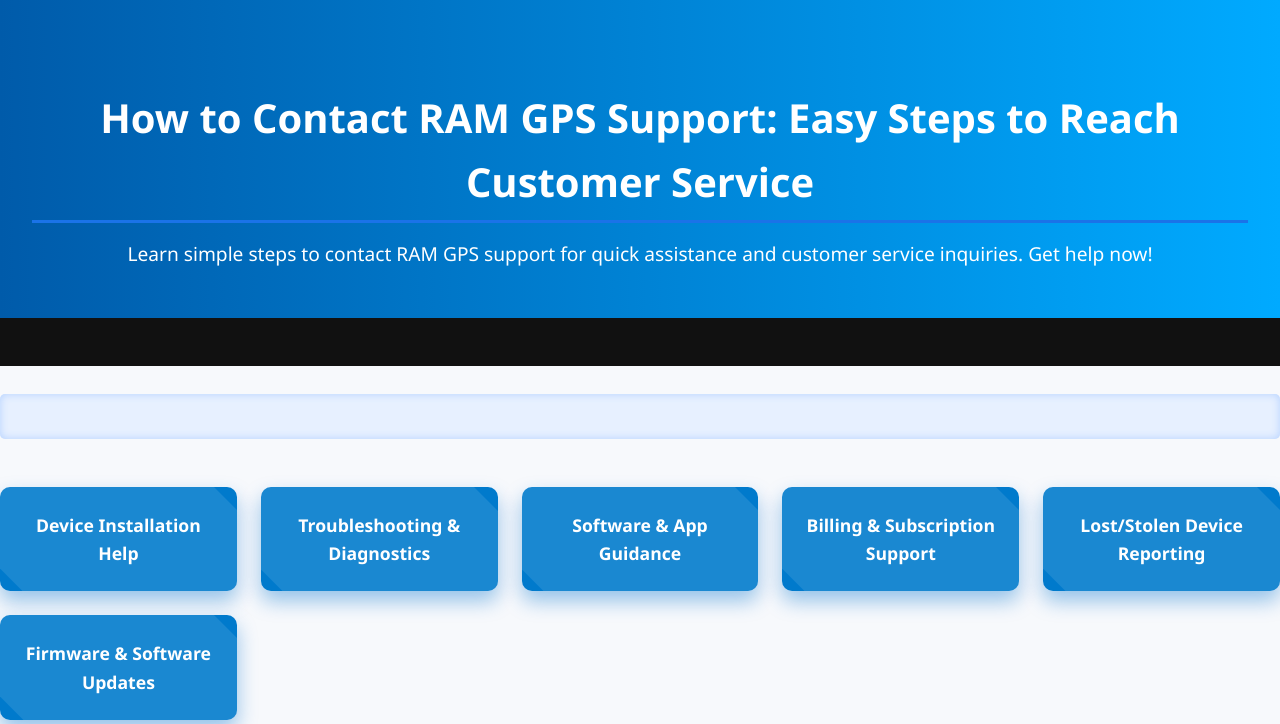
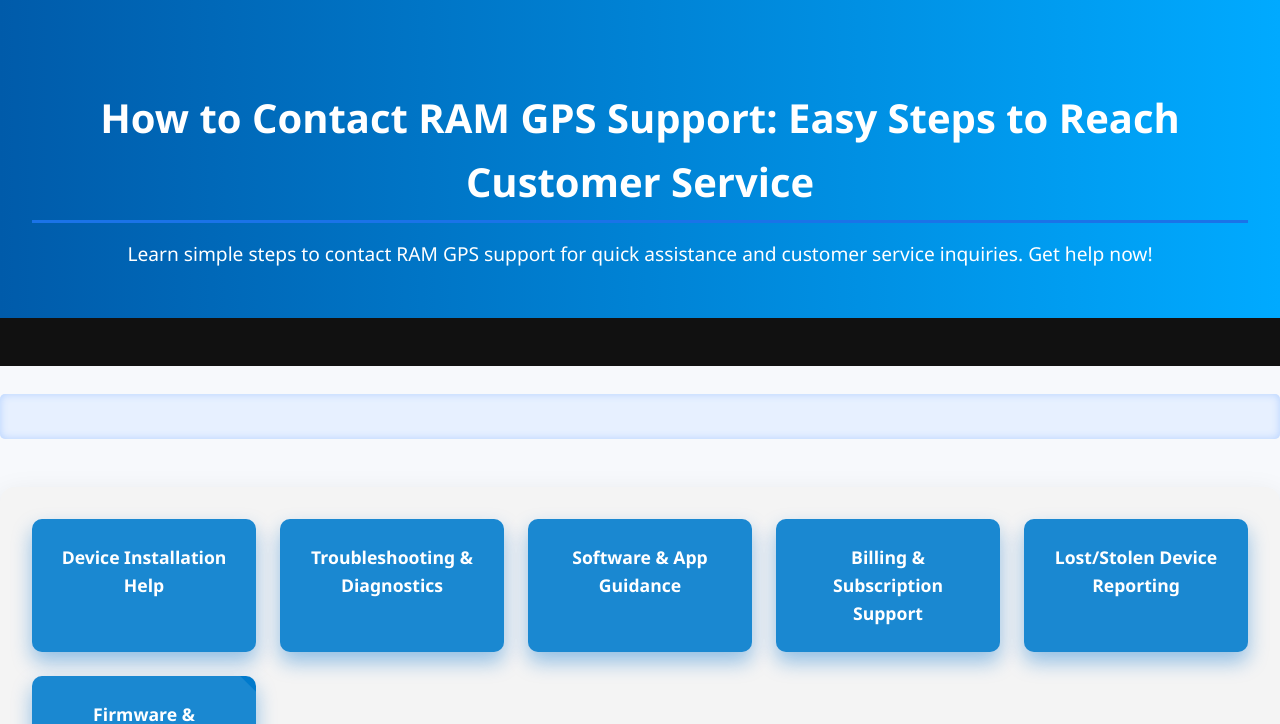
Before and after one commit to ramgps01/ramgpsguide, a plain HTML site: page index.html in a window 1280 px wide. Shown: the part 80-804 px from the top of the page. Drawn offline with Linux system fonts and the light colour scheme.

Commit message:
Update index.html

```diff
--- a/index.html
+++ b/index.html
@@ -6,8 +6,8 @@
 <meta name="viewport" content="width=device-width, initial-scale=1" />
 <title>How to Contact RAM GPS: Quick Guide to Customer Support and Assistance</title>
 <meta name="description" content="Need to reach RAM GPS support? Follow our quick guide to easily contact customer service for assistance, inquiries, and troubleshooting. Get the help you need!">
-<meta name="keywords" content="ram gps support, ram gps customer support, ram gps customer service, ram gps customer care, how to contact ram gps, ram gps support number">
-<meta name="author" content="TP-Link Router Guide">
+<meta name="keywords" content="ram gps support, ram gps customer support, ram gps customer service, ram gps customer care, how to contact ram gps, ram gps support number, ram gps contact number">
+<meta name="author" content="Ram GPS Support">
 
 <style>
   /* Reset & base */
@@ -329,13 +329,19 @@
 
 
 
-  /* Service Section */
+  /* Service Section Layout */
 .services1 {
   display: grid;
   grid-template-columns: repeat(auto-fit, minmax(220px, 1fr));
   gap: 1.5rem;
   margin-top: 3rem;
+  padding: 2rem; /* Add padding around the section for better spacing */
+  background-color: #f4f4f4; /* Light background for the section */
+  border-radius: 15px; /* Rounded corners for the entire section */
+  box-shadow: 0 10px 30px rgba(0,0,0,0.1); /* Soft shadow for the whole section */
 }
+
+/* Individual Service Box */
 .service1-box {
   background: #007acc;
   color: #fff;
@@ -351,10 +357,21 @@
   overflow: hidden;
   user-select: none;
 }
+
+/* Hover Effects for Service Box */
 .service1-box:hover {
   transform: translateY(-8px);
   box-shadow: 0 15px 25px rgba(0,112,204,0.7);
 }
+
+/* Adding Section Box Styling */
+.section1-box {
+  transition: transform 0.3s ease, box-shadow 0.3s ease;
+  position: relative;
+  overflow: hidden;
+}
+
+/* Adding after pseudo-element for decoration */
 .service1-box::after {
   content: '';
   position: absolute;
@@ -367,11 +384,14 @@
   transition: all 0.5s ease;
   pointer-events: none;
 }
+
+/* Hover Effect for the After Decoration */
 .service1-box:hover::after {
   top: 100%;
   left: 100%;
   transition: all 0.5s ease;
 }
+
 </style>
 </head>
 <body>
@@ -399,12 +419,12 @@
 </div>
 
   <section class="services1" aria-label="RAM GPS support services">
-      <div class="service1-box" tabindex="0">Device Installation Help</div>
-      <div class="service1-box" tabindex="0">Troubleshooting & Diagnostics</div>
-      <div class="service1-box" tabindex="0">Software & App Guidance</div>
-      <div class="service1-box" tabindex="0">Billing & Subscription Support</div>
-      <div class="service1-box" tabindex="0">Lost/Stolen Device Reporting</div>
-      <div class="service1-box" tabindex="0">Firmware & Software Updates</div>
+  <div class="service1-box section-box" tabindex="0">Device Installation Help</div>
+  <div class="service1-box section-box" tabindex="0">Troubleshooting & Diagnostics</div>
+  <div class="service1-box section-box" tabindex="0">Software & App Guidance</div>
+  <div class="service1-box section-box" tabindex="0">Billing & Subscription Support</div>
+  <div class="service1-box section-box" tabindex="0">Lost/Stolen Device Reporting</div>
+  <div class="service1-box section-box" tabindex="0">Firmware & Software Updates</div>
 </section>
 
 
```
Lines whose indentation alone changed are shown as unchanged.
